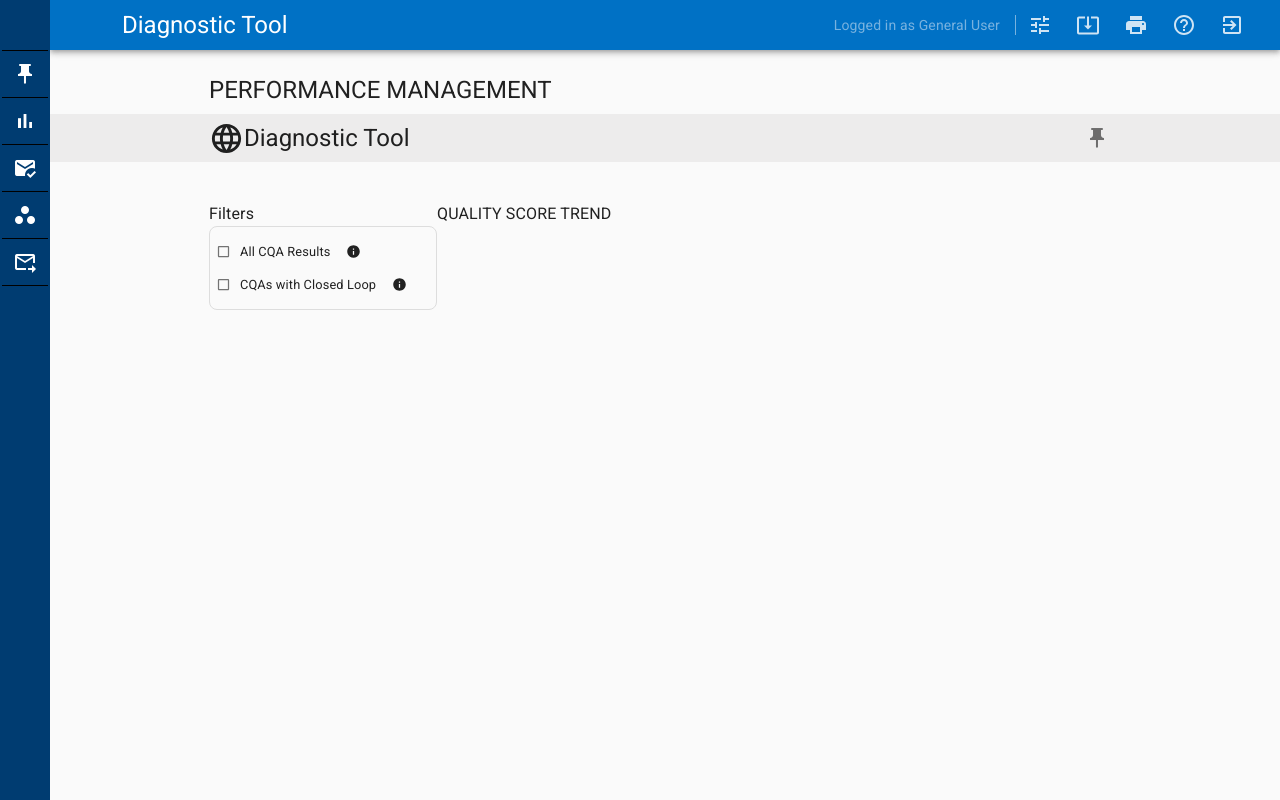
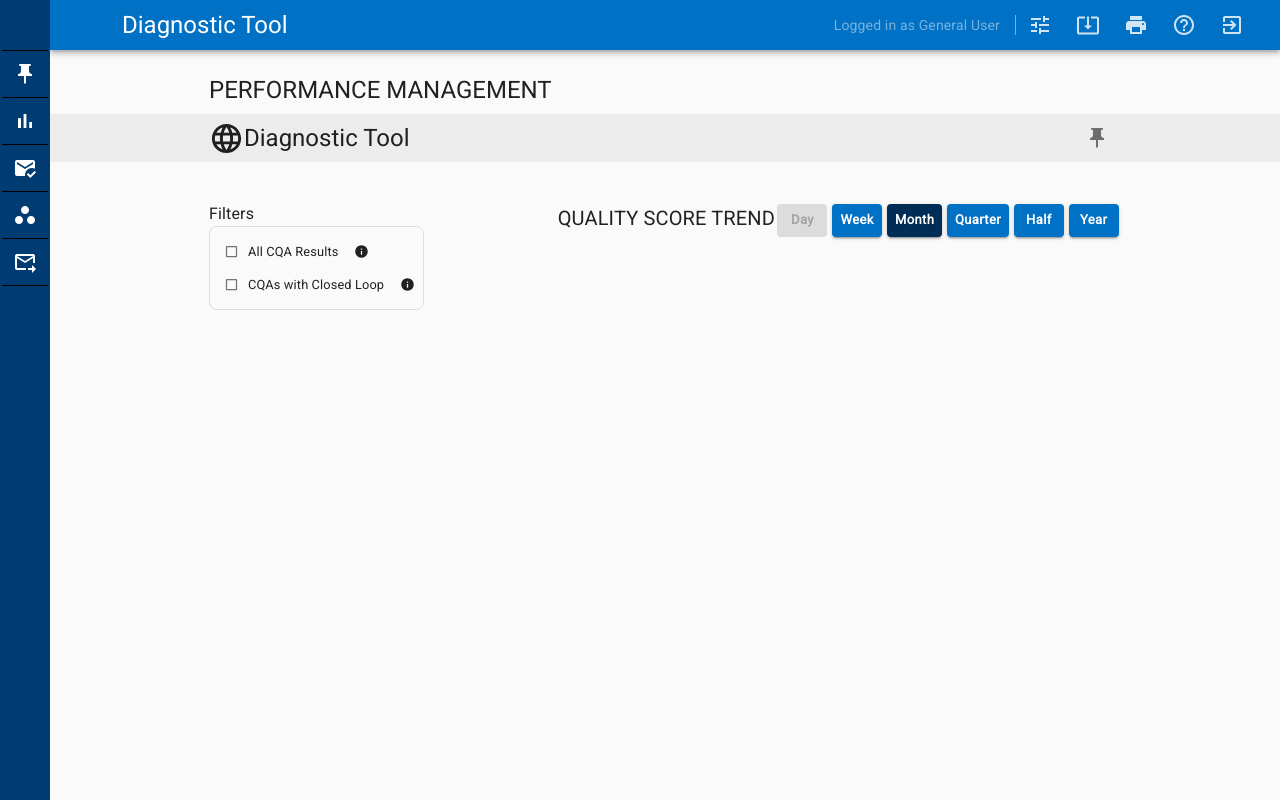
Before and after one commit to dylangit01/react-d3_mock_up_assessment, a React (Create React App) app: page / in a window 1280 px wide. Built offline with nearby package versions, Linux system fonts and the light colour scheme.

Commit message:
page view finished

```diff
--- a/public/index.html
+++ b/public/index.html
@@ -24,7 +24,9 @@
       work correctly both with client-side routing and a non-root public URL.
       Learn how to configure a non-root public URL by running `npm run build`.
     -->
-    <link rel="stylesheet" href="https://fonts.googleapis.com/css?family=Roboto:300,400,500,700&display=swap" />
+    <link rel="preconnect" href="https://fonts.gstatic.com">
+    <link
+        href="https://fonts.googleapis.com/css2?family=Dosis:wght@200;600&family=Montserrat:wght@200&family=Roboto+Condensed:wght@300&family=Roboto:wght@400&display=swap" rel="stylesheet">
     <link rel="stylesheet" href="https://fonts.googleapis.com/icon?family=Material+Icons" />
 
     <title>React App</title>
--- a/src/App.js
+++ b/src/App.js
@@ -5,7 +5,7 @@ import Header from './components/Header/Header-component'
 import { CssBaseline, Container } from '@material-ui/core'
 import PageHeader from './components/PageHeader/PageHeader-component'
 import LanguageIcon from '@material-ui/icons/Language';
-import Filter from './components/Filters/Filters'
+import Filter from './components/Filters/Filters-component'
 
 const useStyles = makeStyles({
   appMain: {
--- /dev/null
+++ b/src/components/Buttons/Button-styles.js
@@ -0,0 +1,21 @@
+import {makeStyles} from '@material-ui/core'
+
+
+export default makeStyles(theme => ({
+  root: {
+    '& > *': {
+      margin: theme.spacing(.3),
+      textTransform: 'none',
+      padding: '5px 8px',
+      minWidth: '50px',
+      fontWeight: 'bold'
+    },
+  },
+}))
+
+
+
+
+// '& .MuiButton-containedSizeSmall': {
+//   padding: '4px 4px'
+// }
--- /dev/null
+++ b/src/components/Buttons/Button.js
@@ -0,0 +1,42 @@
+import React from 'react';
+import Button from '@material-ui/core/Button';
+import useStyles from './Button-styles'
+import { createMuiTheme, withStyles, makeStyles, ThemeProvider } from '@material-ui/core/styles';
+
+const theme = createMuiTheme({
+  palette:{
+    primary: {
+      main: '#0071C5'
+    }
+  }
+})
+
+const Buttons = () => {
+  const classes = useStyles();
+
+  return (
+    <div className={classes.root}>
+      <ThemeProvider theme={theme}>
+        <Button size='small' variant="contained" disabled>Day</Button>
+        <Button size='small' variant="contained" color="primary">
+          Week
+        </Button>
+        <Button disableRipple size='small' variant="contained" style={{backgroundColor: '#002D55', color: '#fff'}}>
+          Month
+        </Button>
+        <Button size='small' variant="contained" color='primary' >
+          Quarter
+        </Button>
+        <Button size='small' variant="contained" color="primary">
+          Half
+        </Button>
+        <Button size='small' variant="contained" color="primary">
+          Year
+        </Button>
+      </ThemeProvider>
+
+    </div>
+  );
+}
+
+export default Buttons
--- a/src/components/Filters/Filters.js
+++ b/src/components/Filters/Filters-component.js
@@ -3,6 +3,7 @@ import { Container, Grid, Typography } from '@material-ui/core'
 import useStyles from './Filters-styles'
 import Checkbox from '../Checkbox/Checkbox'
 import InfoIcon from '@material-ui/icons/Info';
+import Buttons from '../Buttons/Button'
 
 const Filter = () => {
   const classes = useStyles()
@@ -10,7 +11,7 @@ const Filter = () => {
   return (
     <Container maxWidth='md' className={ classes.root }>
       <Grid container className={ classes.content }>
-        <Grid item sm={ 3 }>
+        <Grid item>
           <Typography variant='body1'>
             Filters
           </Typography>
@@ -20,21 +21,23 @@ const Filter = () => {
                 name='cqaResults'
                 label='All CQA Results'
               />
-              <InfoIcon style={ { fontSize: '15px' } }/>
+              <InfoIcon className={classes.icInfo}/>
             </div>
             <div className={ classes.filterInfo }>
               <Checkbox
                 name='cqaCloseLoop'
                 label='CQAs with Closed Loop'
               />
-              <InfoIcon style={ { fontSize: '15px' } }/>
+              <InfoIcon className={classes.icInfo}/>
             </div>
           </div>
         </Grid>
-        <Grid item sm={ 9 }>
-          <Typography variant='body1'>
+        <Grid item sm />
+        <Grid item className={classes.btnConfig}>
+          <Typography variant='h6'>
             QUALITY SCORE TREND
           </Typography>
+          <Buttons/>
         </Grid>
       </Grid>
 
--- a/src/components/Filters/Filters-styles.js
+++ b/src/components/Filters/Filters-styles.js
@@ -5,10 +5,10 @@ export default makeStyles(theme => ({
   root: {
     marginTop: theme.spacing(5)
   },
-  actionTitle: {
-    display: 'flex',
-    justifyContent: 'space-between'
-  },
+  // content: {
+  //   display: 'flex',
+  //   justifyContent: 'space-between'
+  // },
   checkboxes: {
     padding: theme.spacing(1),
     border: '1px solid #ddd',
@@ -18,7 +18,14 @@ export default makeStyles(theme => ({
     }
   },
   filterInfo: {
+    marginLeft: theme.spacing(1),
     display: 'flex',
     alignItems: 'center'
+  },
+  icInfo: {
+    fontSize: '15px'
+  },
+  btnConfig: {
+    display: 'flex',
   }
 }))
--- a/src/index.css
+++ b/src/index.css
@@ -1,6 +1,6 @@
 body {
   margin: 0;
-  font-family: 'Roboto', -apple-system, BlinkMacSystemFont, 'Segoe UI', 'Oxygen',
+  font-family: 'Roboto Condensed', -apple-system, BlinkMacSystemFont, 'Segoe UI', 'Oxygen',
     'Ubuntu', 'Cantarell', 'Fira Sans', 'Droid Sans', 'Helvetica Neue',
     sans-serif;
   -webkit-font-smoothing: antialiased;
```
